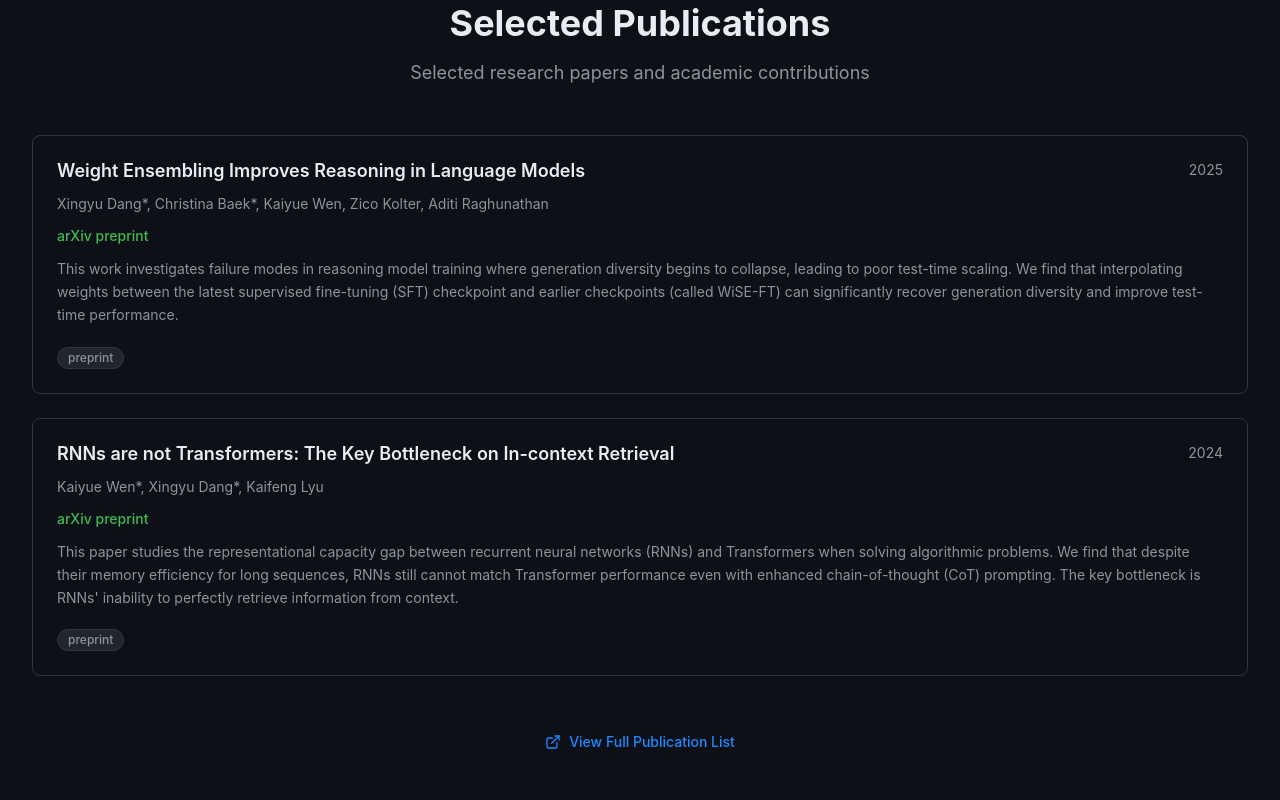
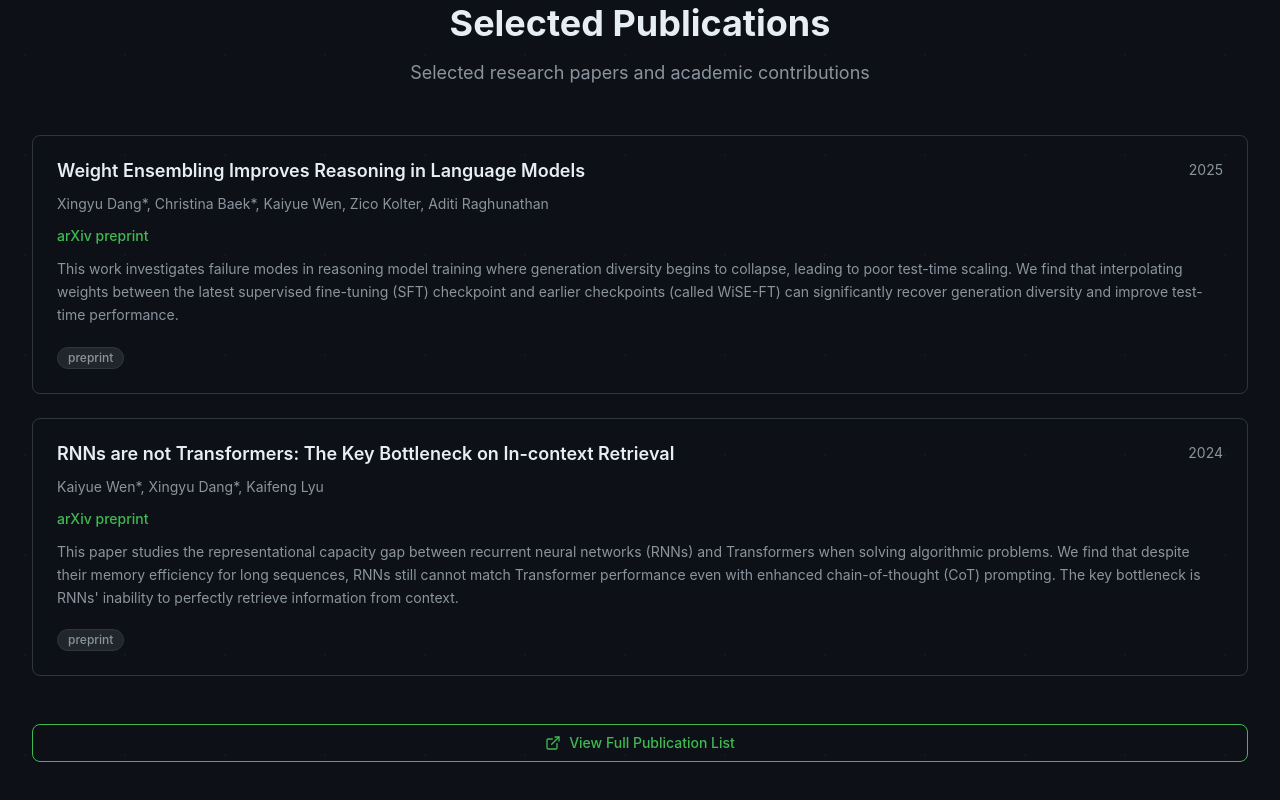
Before and after one commit to dangxingyu/dangxingyu.github.io, a React (Vite) app: page / in a window 1280 px wide. Shown: the part 1070-1870 px from the top of the page. Built offline with nearby package versions, Linux system fonts and the light colour scheme.

Commit message:
Add GitHub Pages deployment workflow

```diff
--- a/src/pages/IntroPage.tsx
+++ b/src/pages/IntroPage.tsx
@@ -192,7 +192,7 @@ function PublicationsSection() {
           viewport={{ once: true }}
           className="text-center pt-6"
         >
-          <Button variant="outline" asChild>
+          <Button variant="secondary" asChild>
             <a
               href={personalInfo.social.scholar}
               target="_blank"
```
Also changed, not shown: 1 other file (tests, documents, lock files or other folders).
